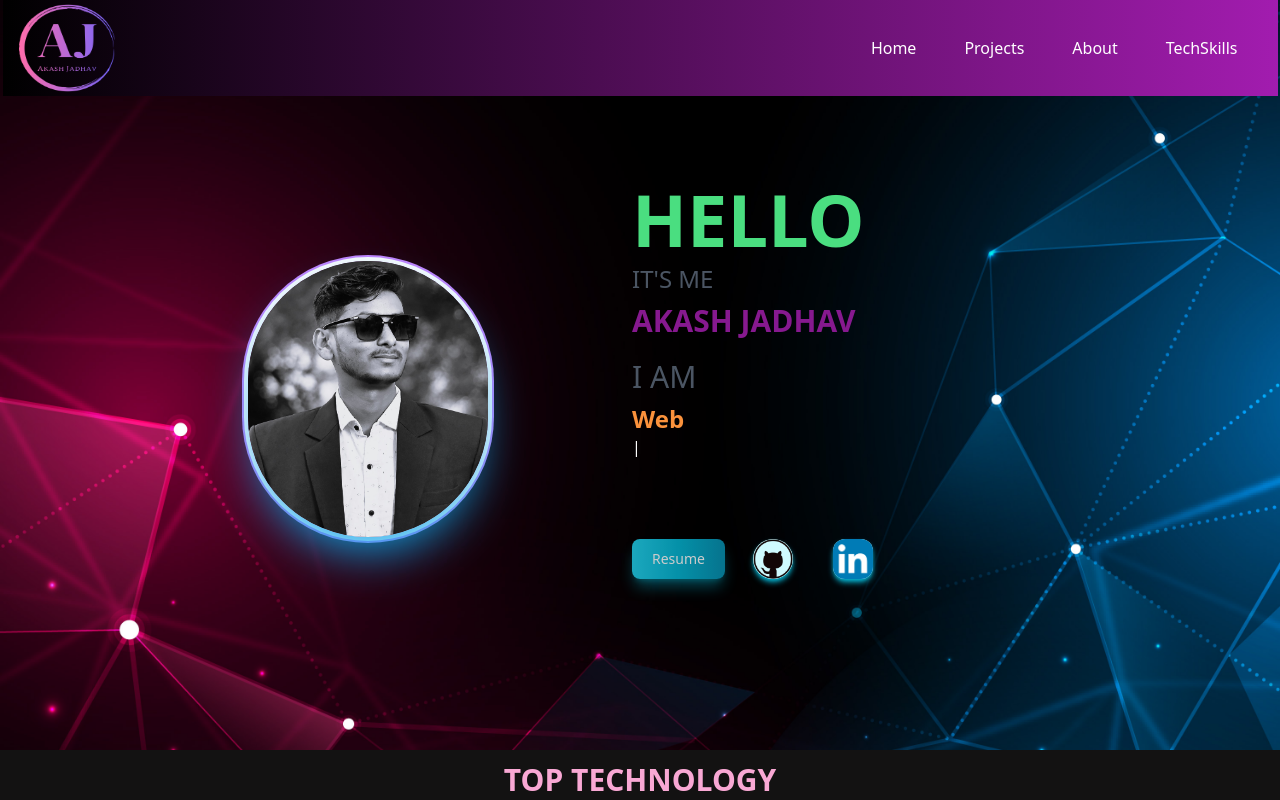
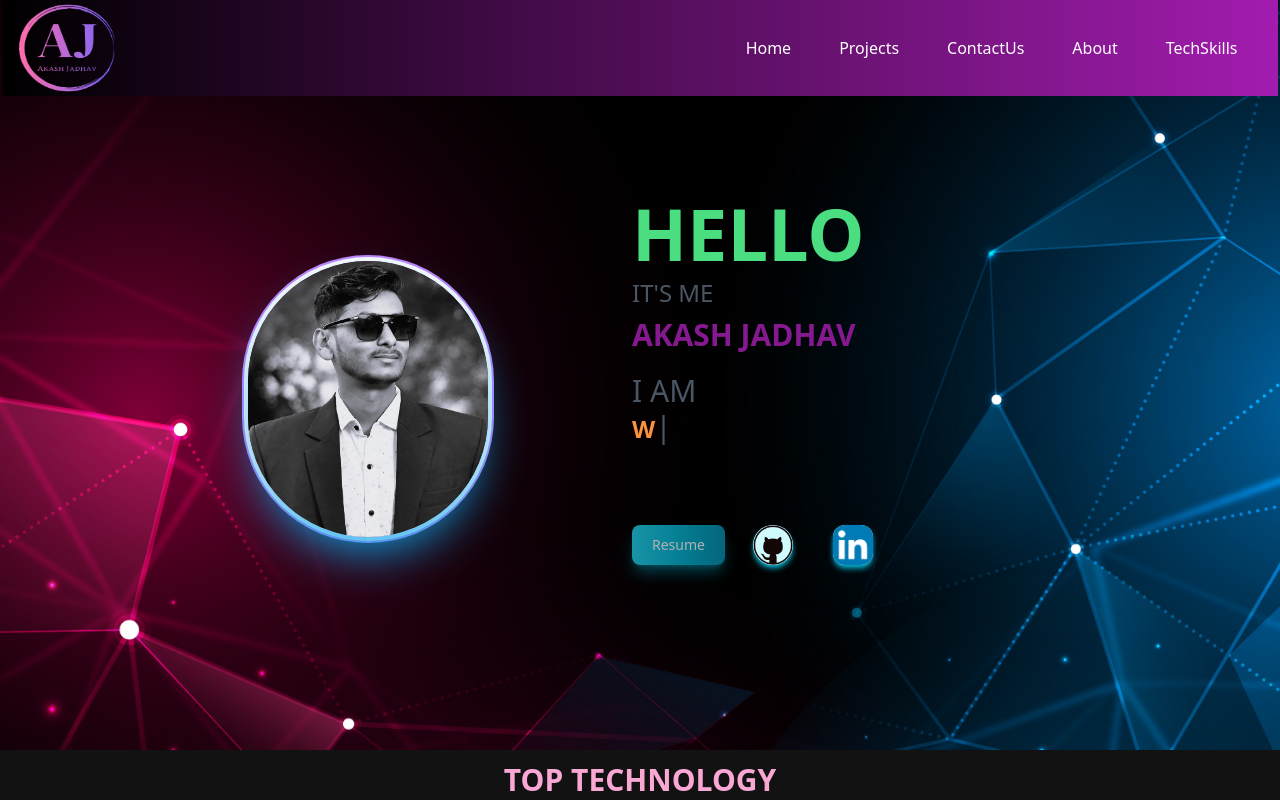
Before and after one commit to akashjadhav1/Portfolio-Website, a React (Create React App) app: page / in a window 1280 px wide. Shown: the top 800 px of the page. Built offline with nearby package versions, Linux system fonts and the light colour scheme.

Commit message:
Update portfolio and add contact us page

```diff
--- a/package.json
+++ b/package.json
@@ -9,7 +9,6 @@
     "react": "^18.2.0",
     "react-dom": "^18.2.0",
     "react-icons": "^4.12.0",
-    "react-router-dom": "^6.21.1",
     "react-scripts": "5.0.1",
     "react-scroll": "^1.9.0",
     "react-slick": "^0.29.0",
--- a/src/App.js
+++ b/src/App.js
@@ -8,6 +8,8 @@ import Projects from "./components/Projects";
 import AboutUs from "./components/AboutUs";
 import Footer from "./components/Footer";
 import TechSkill from "./components/TechSkill";
+import ContactUs from "./components/ContactUs";
+
 
 
 
@@ -16,6 +18,7 @@ function App() {
 
 
   return (
+
     <div className="">
 
       <Navbar />
@@ -24,13 +27,11 @@ function App() {
       <TechSkill />
       <Projects />
       <AboutUs />
+      <ContactUs/>
       <Footer />
+    </div>
 
 
-
-
-
-    </div>
 
 
 
--- /dev/null
+++ b/src/components/ContactUs.jsx
@@ -0,0 +1,32 @@
+import React from 'react'
+
+function ContactUs() {
+  return (
+    <div>
+    <hr />
+      <section id='contactus' className="bg-dark">
+  <div className="py-8 lg:py-16 px-4 mx-auto max-w-screen-md">
+      <h2 className="mb-4 text-4xl tracking-tight font-extrabold text-center text-gray-900 dark:text-white">Contact Us</h2>
+
+      <form action="#" className="space-y-8">
+          <div>
+              <label htmlFor="email" className="block mb-2 text-sm font-medium text-gray-900 dark:text-gray-300">Your Email</label>
+              <input type="email" id="email" className="shadow-sm bg-gray-50 border border-gray-300 text-gray-900 text-sm rounded-lg focus:ring-primary-500 focus:border-primary-500 block w-full p-2.5 dark:bg-gray-700 dark:border-gray-600 dark:placeholder-gray-400 dark:text-white dark:focus:ring-primary-500 dark:focus:border-primary-500 dark:shadow-sm-light" placeholder="name@gmail.com" required/>
+          </div>
+          <div>
+              <label htmlFor="subject" className="block mb-2 text-sm font-medium text-gray-900 dark:text-gray-300">Subject</label>
+              <input type="text" id="subject" className="block p-3 w-full text-sm text-gray-900 bg-gray-50 rounded-lg border border-gray-300 shadow-sm focus:ring-primary-500 focus:border-primary-500 dark:bg-gray-700 dark:border-gray-600 dark:placeholder-gray-400 dark:text-white dark:focus:ring-primary-500 dark:focus:border-primary-500 dark:shadow-sm-light" placeholder="Let us know how we can help you" required/>
+          </div>
+          <div className="sm:col-span-2">
+              <label htmlFor="message" className="block mb-2 text-sm font-medium text-gray-900 dark:text-gray-400">Your message</label>
+              <textarea id="message" rows="6" className="block p-2.5 w-full text-sm text-gray-900 bg-gray-50 rounded-lg shadow-sm border border-gray-300 focus:ring-primary-500 focus:border-primary-500 dark:bg-gray-700 dark:border-gray-600 dark:placeholder-gray-400 dark:text-white dark:focus:ring-primary-500 dark:focus:border-primary-500" placeholder="Leave a comment..."></textarea>
+          </div>
+          <button type="submit" onClick={()=>window.location.reload()} className="py-3 px-5 text-sm font-medium text-center text-white rounded-lg bg-blue-500 sm:w-fit hover:bg-blue-800 focus:ring-4 focus:outline-none focus:ring-blue-300 dark:bg-blue-600 dark:hover:bg-blue-700 dark:focus:ring-blue-500">Send message</button>
+      </form>
+  </div>
+</section>
+    </div>
+  )
+}
+
+export default ContactUs
--- a/src/components/LandingPage.jsx
+++ b/src/components/LandingPage.jsx
@@ -34,12 +34,13 @@ function LandingPage() {
         <h1 className='lg:text-3xl md:text-3xl text-fuchsia-800 mt-2 font-bold  '>AKASH JADHAV</h1>
 
         <div className='mt-5'>
-          <h1 className='text-3xl text-gray-600'>I AM</h1>
-          <h1 className='text-2xl text-orange-400 mt-2 typed-text font-bold'></h1>
+
+          <h1 className='text-3xl text-gray-600'>I AM <br /> <span className='text-2xl text-orange-400 mt-2 typed-text font-bold'></span></h1>
+
         </div>
 
         <div className='flex pt-20'>
-        <a href="https://drive.google.com/file/d/1DDiBDi_FBWx_7GzDP6EMpGX5T9sviE_U/view?usp=sharing"><button type="button" className=" text-white bg-gradient-to-r from-cyan-400 via-cyan-500 to-cyan-600 hover:bg-gradient-to-br focus:ring-4 focus:outline-none focus:ring-cyan-300 dark:focus:ring-cyan-800 shadow-lg shadow-cyan-500/50 dark:shadow-lg dark:shadow-cyan-800/80 font-medium rounded-lg text-sm px-5 py-2.5 text-center me-2 mb-2 transform transition-transform hover:scale-110 duration-500 ease-in-out animate-pulse">Resume</button></a>
+        <a href="https://drive.google.com/file/d/1pSvKF1eARMD01rfhdAIXk4Divy-8c0fa/view?usp=sharing"><button type="button" className=" text-white bg-gradient-to-r from-cyan-400 via-cyan-500 to-cyan-600 hover:bg-gradient-to-br focus:ring-4 focus:outline-none focus:ring-cyan-300 dark:focus:ring-cyan-800 shadow-lg shadow-cyan-500/50 dark:shadow-lg dark:shadow-cyan-800/80 font-medium rounded-lg text-sm px-5 py-2.5 text-center me-2 mb-2 transform transition-transform hover:scale-110 duration-500 ease-in-out animate-pulse">Resume</button></a>
         <a href="https://github.com/akashjadhav1"><img src="/images/github.png" className='mx-5 w-10 h-10 shadow-cyan-500 shadow-md rounded-full bg-cyan-100 cursor-pointer transform transition-transform hover:scale-110 duration-500 ease-in-out' alt="git hub img" /></a>
         <a href="https://www.linkedin.com/in/akash-jadhav-751662268"><img src="/images/linkedin.png" className='mx-5 w-10 h-10 shadow-cyan-500 shadow-md rounded-xl bg-cyan-100 cursor-pointer transform transition-transform hover:scale-110 duration-500 ease-in-out' alt="linkedin img" /></a>
         </div>
--- a/src/components/Navbar.jsx
+++ b/src/components/Navbar.jsx
@@ -12,6 +12,7 @@ const Navbar = () => {
   const navItems = [
     { id: 1, text: "Home" },
     { id: 2, text: "Projects" },
+    {id: 3, text: "ContactUs"},
     { id: 4, text: "About" },
     { id: 5, text: "TechSkills" },
   ];
@@ -20,25 +21,27 @@ const Navbar = () => {
     <div className={`fixed top-0 w-full z-50 ${nav ? 'bg-[#000300]' : ''}`}>
       <div className="bg-gradient-to-r from-black to-fuchsia-700 flex justify-between items-center h-24 max-w-[1275px] mx-auto px-4 text-white">
         {/* Logo */}
-        <img src="/images/ajlogo2.png" alt="aj logo" className="w-24 h-24" />
+        <img src="/images/ajlogo2.png" alt="aj logo" className="lg:w-24 lg:h-24 h-20 w-20" />
 
         {/* Desktop Navigation */}
         <ul className="hidden md:flex">
           {navItems.map((item) => (
-            <li
-              key={item.id}
-              className="p-4 hover:bg-[#00df9a] rounded-xl m-2 cursor-pointer duration-300 hover:text-black"
-            >
-              <Link
+            <Link
                 to={item.text.toLowerCase()}
                 spy={true}
                 smooth={true}
                 offset={-70}
                 duration={4000}
               >
+            <li
+              key={item.id}
+              className="p-4 hover:bg-[#00df9a] rounded-xl m-2 cursor-pointer duration-300 hover:text-black"
+            >
+
                 {item.text}
-              </Link>
+
             </li>
+            </Link>
           ))}
         </ul>
 
```
Also changed, not shown: 1 other file (tests, documents, lock files or other folders).
